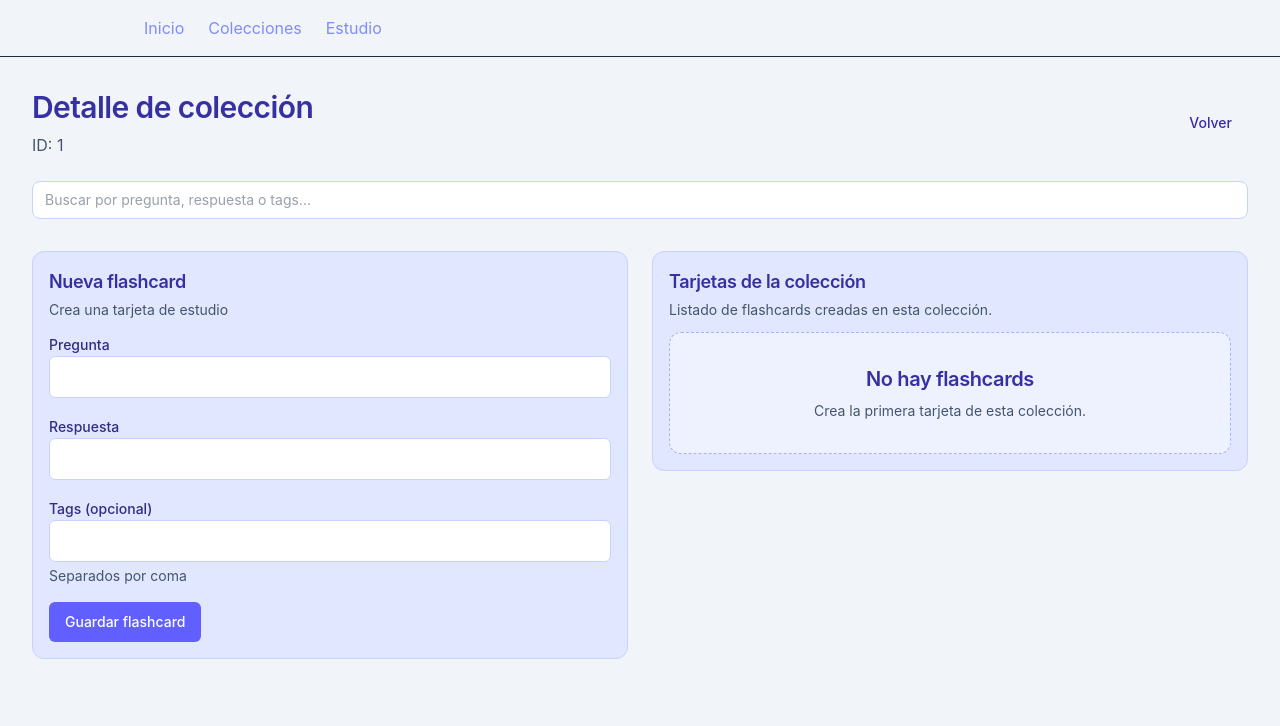
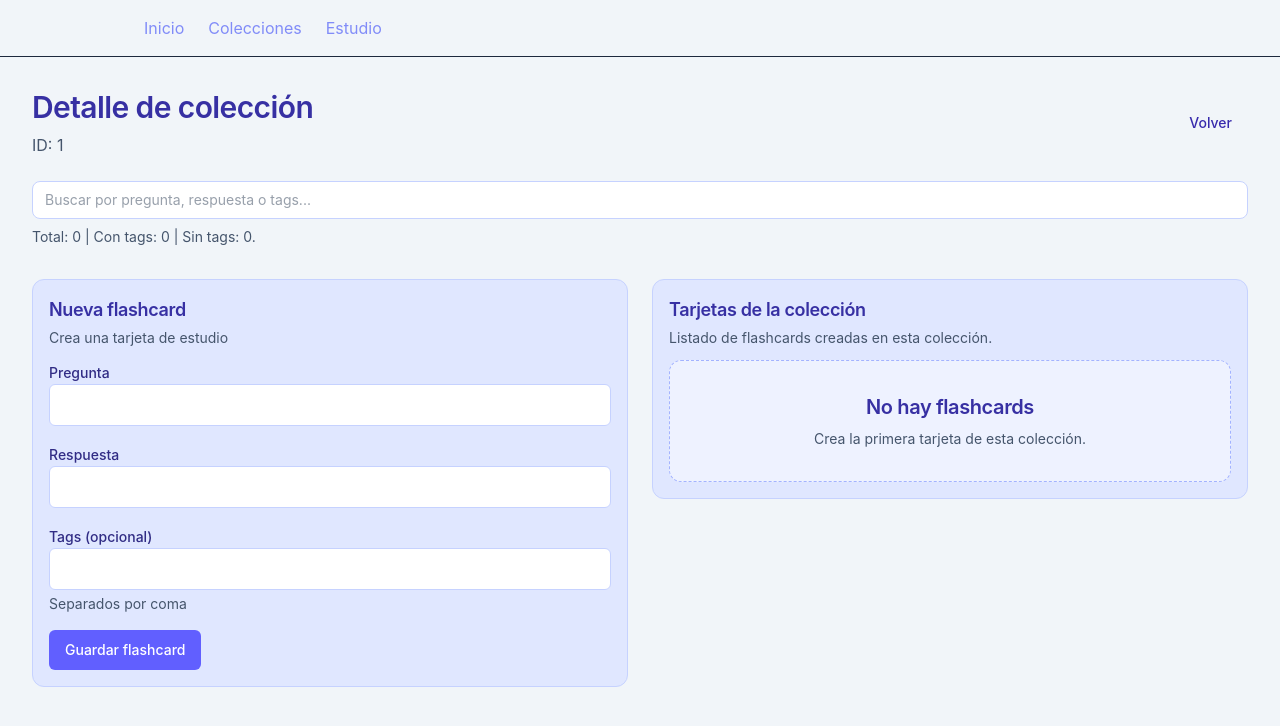
Before and after one commit to dnhosemacs-svg/FlashLearn, a React (Vite) app: page /collections/1 in a window 1280 px wide. Shown: the top 726 px of the page. Built offline with nearby package versions, Linux system fonts and the light colour scheme.

Commit message:
Optimizaci´on con useMemo

```diff
--- a/src/pages/CollectionDetailPage.tsx
+++ b/src/pages/CollectionDetailPage.tsx
@@ -48,6 +48,14 @@ export default function CollectionDetailPage() {
       )
     })
   }, [flashcards, normalizedQuery])
+
+  const flashcardsStats = useMemo(() => {
+    const total = flashcards.length
+    const withTags = flashcards.filter((card) => (card.tags?.length ?? 0) > 0).length
+    const withoutTags = total - withTags
+
+    return { total, withTags, withoutTags }
+  }, [flashcards])
 
   useEffect(() => {
     setAllFlashcards(loadStoredFlashcards())
@@ -124,6 +132,10 @@ export default function CollectionDetailPage() {
         />
       </div>
 
+      <p className="mt-2 text-sm text-slate-600">
+        Total: {flashcardsStats.total} | Con tags: {flashcardsStats.withTags} | Sin tags: {flashcardsStats.withoutTags}.
+      </p>
+
       <section className="section-stack">
         <div className="card-grid-2">
           <FlashcardForm onSubmit={handleCreateFlashcard} />
--- a/src/pages/CollectionsPage.tsx
+++ b/src/pages/CollectionsPage.tsx
@@ -32,6 +32,14 @@ export default function CollectionsPage() {
 
   useEffect(() => {
     localStorage.setItem(COLLECTIONS_STORAGE_KEY, JSON.stringify(collections))
+  }, [collections])
+
+  const collectionsStats = useMemo(() => {
+    const total = collections.length
+    const withDescription = collections.filter((c) => !!c.description?.trim()).length
+    const withoutDescription = total - withDescription
+
+    return { total, withDescription, withoutDescription }
   }, [collections])
 
   const handleCreateCollection = (data: CreateCollectionInput) => {
@@ -127,6 +135,10 @@ export default function CollectionsPage() {
         />
       </div>
 
+      <p className="mt-2 text-sm text-slate-600">
+        Total: {collectionsStats.total} | Con descripción: {collectionsStats.withDescription} | Sin descripción: {collectionsStats.withoutDescription}.
+      </p>
+
       <section className="section-stack">
         <div className="card-grid-2">
           {editingCollection ? (
--- a/src/pages/StudyPage.tsx
+++ b/src/pages/StudyPage.tsx
@@ -35,6 +35,21 @@ export default function StudyPage() {
     () => flashcards[currentIndex],
     [flashcards, currentIndex],
   )
+
+  const studyStats = useMemo(() => {
+    const total = flashcards.length
+    const current = total === 0 ? 0 : currentIndex + 1
+    const progressPercent = total === 0 ? 0 : Math.round((current / total) * 100)
+
+    const revealedLabel = isRevealed ? 'Respuesta visible' : 'Respuesta oculta'
+
+    return {
+      total,
+      current,
+      progressPercent,
+      revealedLabel,
+    }
+  }, [flashcards.length, currentIndex, isRevealed])
 
   useEffect(() => {
     setFlashcards(loadStoredFlashcards())
@@ -104,7 +119,8 @@ export default function StudyPage() {
 
       <section className="section-stack lg:mx-auto lg:max-w-3xl">
         <p className="text-sm text-slate-600">
-          Progreso: {currentIndex + 1} / {flashcards.length}
+          Progreso: {studyStats.current} / {studyStats.total} ({studyStats.progressPercent}%) ·{' '}
+          {studyStats.revealedLabel}
         </p>
 
         {currentFlashcard && (
```
